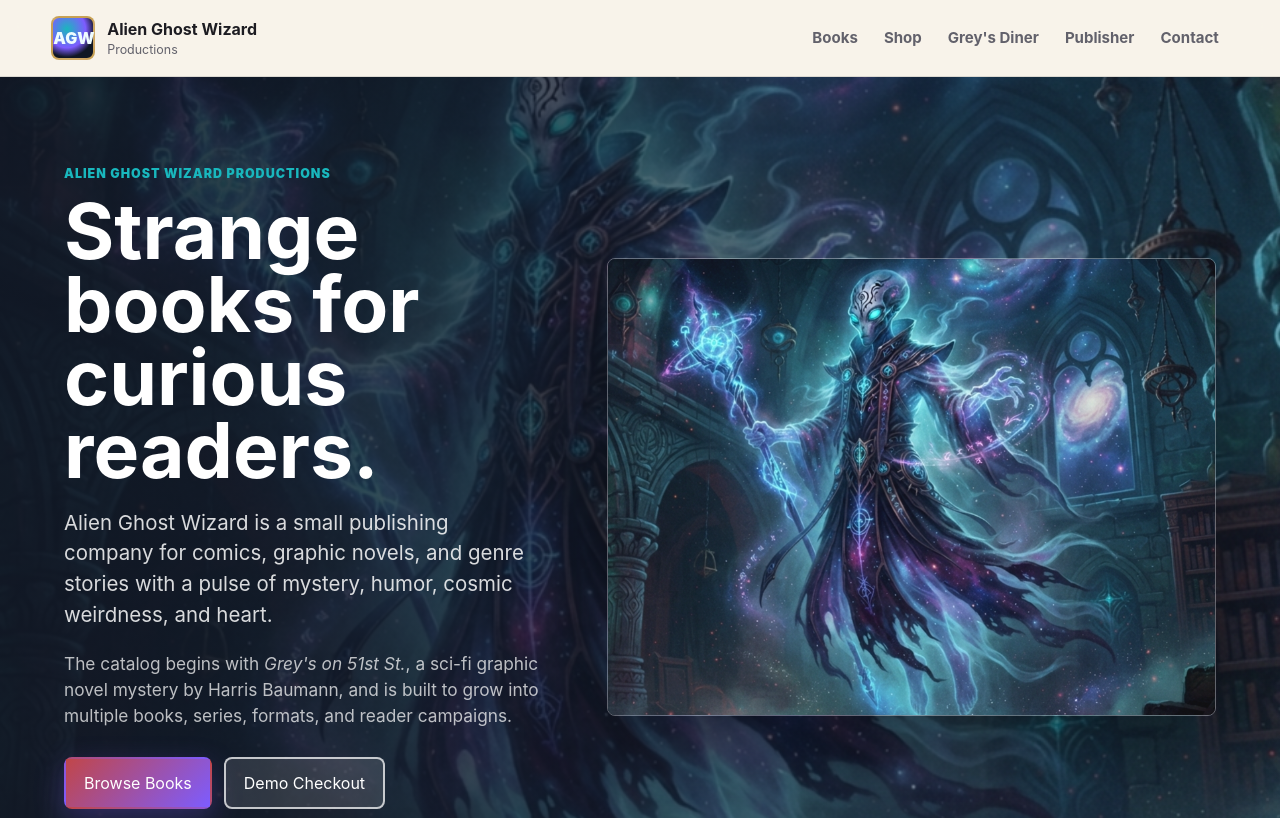
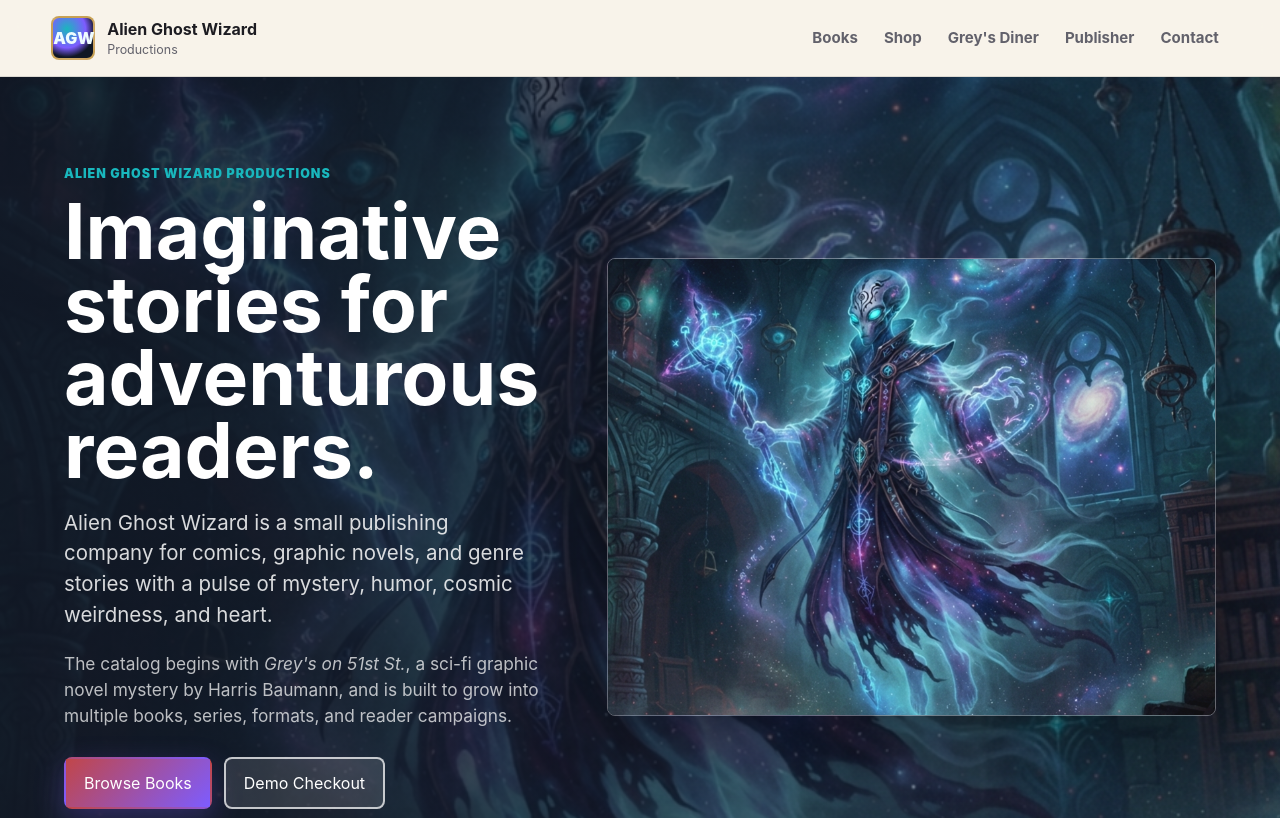
Before and after one commit to dweilert/agwproductions, a plain HTML site: page index.html in a window 1280 px wide. Shown: the top 818 px of the page. Drawn offline with Linux system fonts and the light colour scheme.

Commit message:
Refine homepage headline copy

```diff
--- a/index.html
+++ b/index.html
@@ -6,7 +6,7 @@
     <title>Alien Ghost Wizard Productions | Books, Comics, and Story Worlds</title>
     <meta name="description" content="Alien Ghost Wizard Productions is a small publishing company and author platform launching with Grey's on 51st St., a sci-fi graphic novel mystery by Harris Baumann.">
     <meta property="og:title" content="Alien Ghost Wizard Productions">
-    <meta property="og:description" content="A small press home for strange books, comics, and story worlds, starting with Grey's on 51st St.">
+    <meta property="og:description" content="A small press home for imaginative books, comics, and story worlds, starting with Grey's on 51st St.">
     <meta property="og:type" content="website">
     <meta property="og:image" content="assets/agw.png">
     <link rel="stylesheet" href="styles.css">
@@ -33,7 +33,7 @@
       <section class="hero">
         <div class="hero-copy">
           <p class="eyebrow">Alien Ghost Wizard Productions</p>
-          <h1>Strange books for curious readers.</h1>
+          <h1>Imaginative stories for adventurous readers.</h1>
           <p class="lead">Alien Ghost Wizard is a small publishing company for comics, graphic novels, and genre stories with a pulse of mystery, humor, cosmic weirdness, and heart.</p>
           <p class="lead secondary-lead">The catalog begins with <em>Grey's on 51st St.</em>, a sci-fi graphic novel mystery by Harris Baumann, and is built to grow into multiple books, series, formats, and reader campaigns.</p>
           <div class="hero-actions">
```
